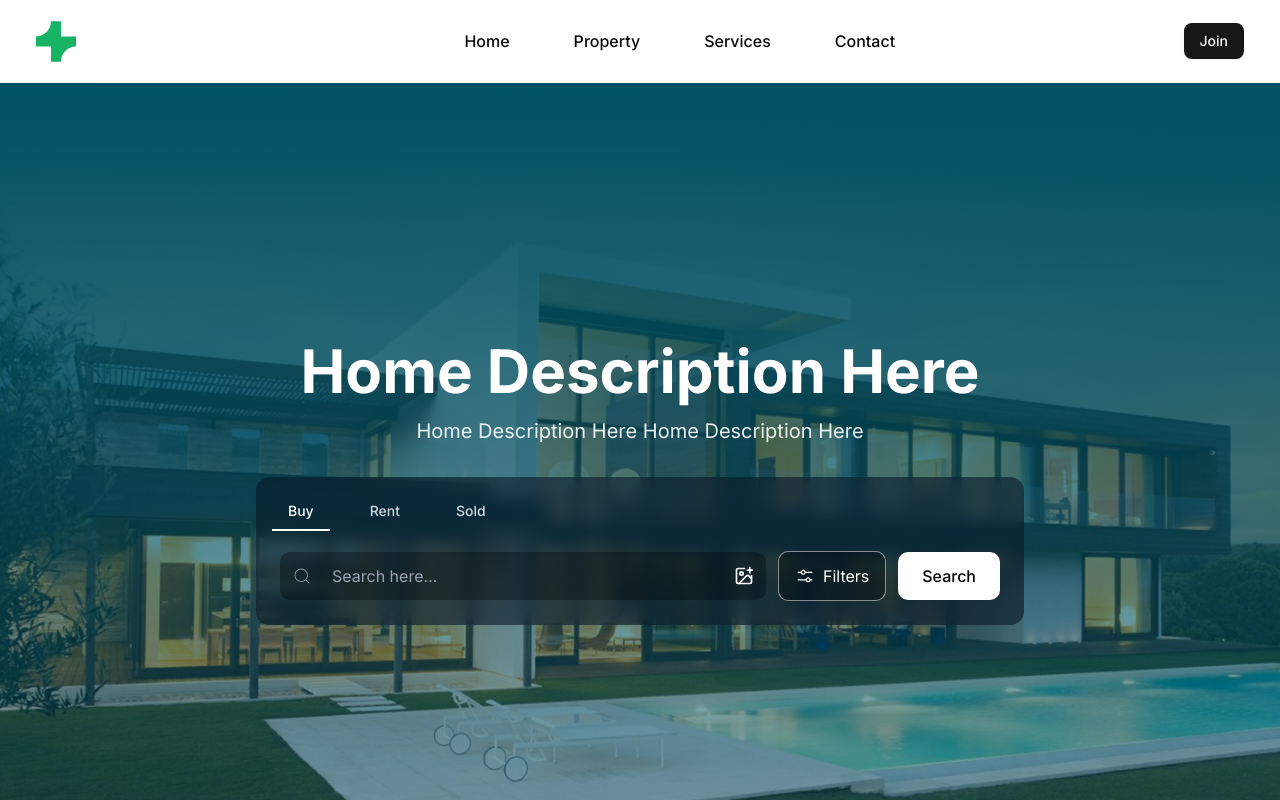
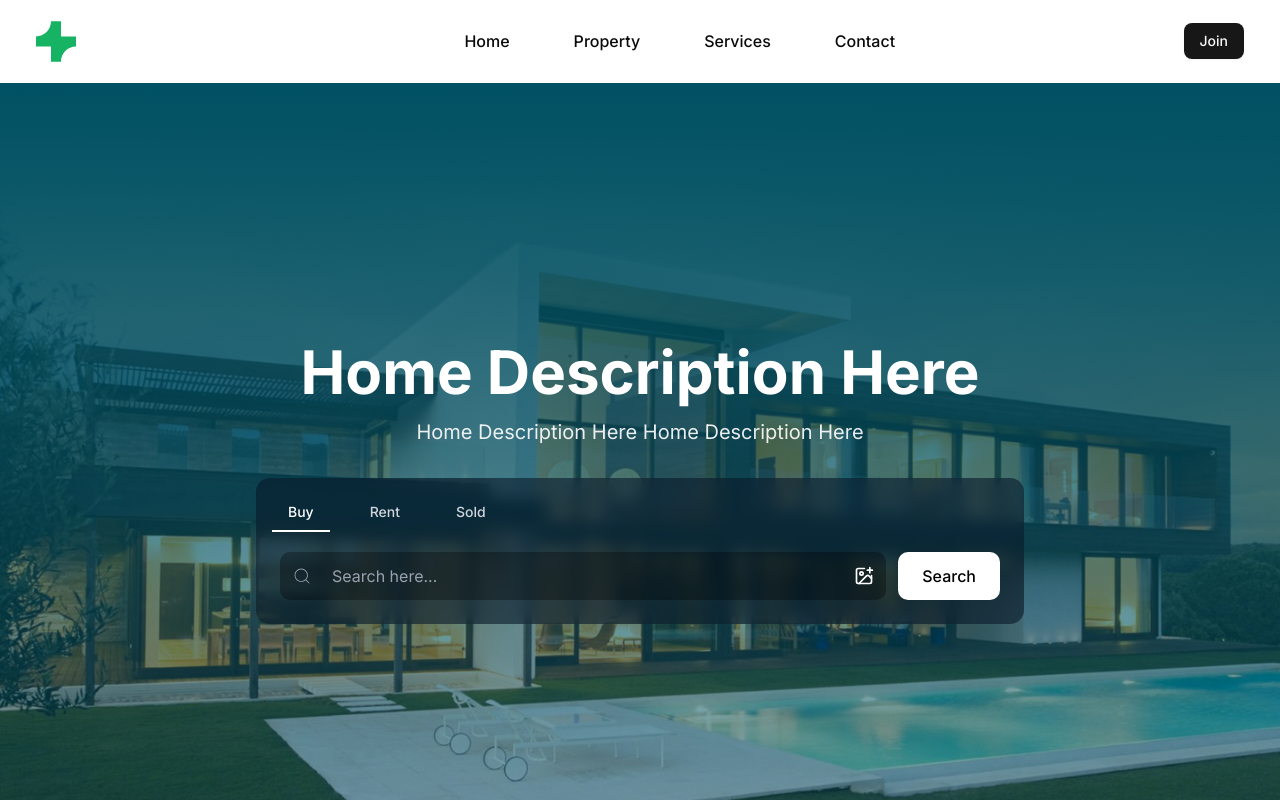
Before and after one commit to ChamikaJayarathna/KeyNestFrontend, a React (Vite) app: page / in a window 1280 px wide. Built offline with nearby package versions, Linux system fonts and the light colour scheme; no server answers.

Commit message:
update SearchCom.jsx

```diff
--- a/src/components/SearchCom.jsx
+++ b/src/components/SearchCom.jsx
@@ -1,7 +1,6 @@
 import React, { useState, useRef, useEffect } from "react";
 import { CiSearch } from "react-icons/ci";
 import { LuImagePlus } from "react-icons/lu";
-import { PiSlidersHorizontal } from "react-icons/pi";
 import FileUpload from "./FileUpload";
 import { useNavigate } from "react-router-dom";
 
@@ -85,11 +84,6 @@ const SearchCom = () => {
           )}
         </div>
 
-        <button className="flex items-center gap-2 bg-black/30 border border-white/50 rounded-lg px-4 py-3 text-white hover:bg-black/40 transition-colors">
-          <PiSlidersHorizontal className="w-5 h-5" />
-          <span>Filters</span>
-        </button>
-
         <button onClick={handleSearch} className="bg-white text-black font-medium px-6 py-3 rounded-lg hover:bg-gray-100 transition-colors">
           Search
         </button>
```
